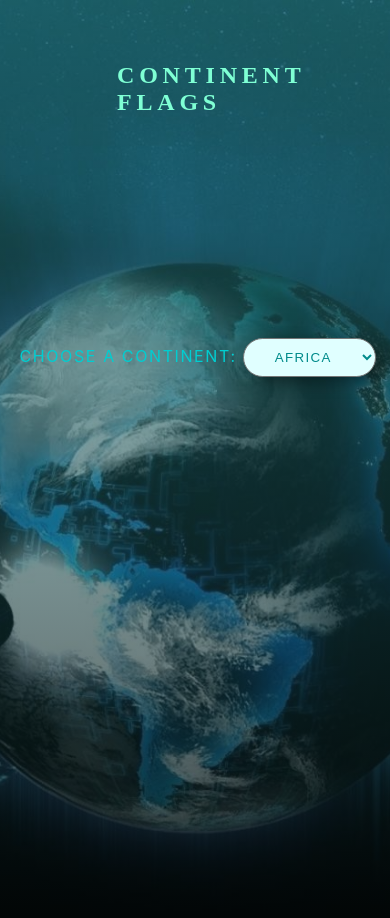
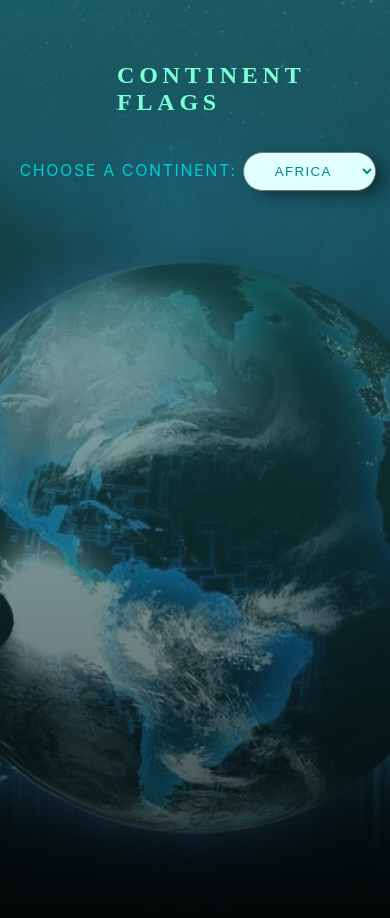
Before and after one commit to NjeriMuchiri/countryflags-app, a React (Create React App) app: page / in a window 390 px wide. Shown: the top 918 px of the page. Built offline with nearby package versions, Linux system fonts and the light colour scheme; a web font is replaced by a local one.

Commit message:
changed some of my styling for responsive

```diff
--- a/src/App.css
+++ b/src/App.css
@@ -29,7 +29,7 @@ body{
 }
 .section-continents{
   position:absolute;
-  top:40%;
+  top:18%;
   left:5%;
 }
 /* @media screen and (min-width:768px){
@@ -65,7 +65,7 @@ select{
   width:90vw;
   max-width:1170px;
   display:grid;
-  grid-template-columns: 250px 1fr;
+  grid-template-columns: 200px 1fr 1fr;
   gap:1rem;
   justify-items:center;
   place-items: center;
```
